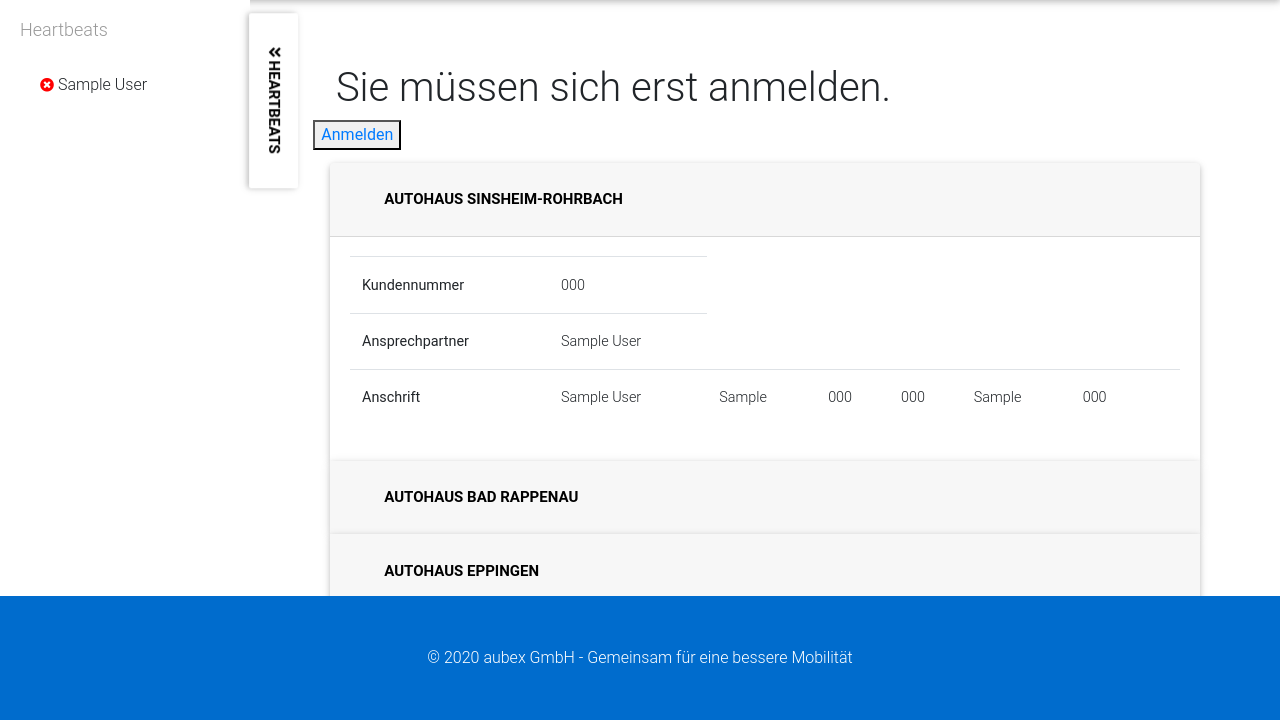
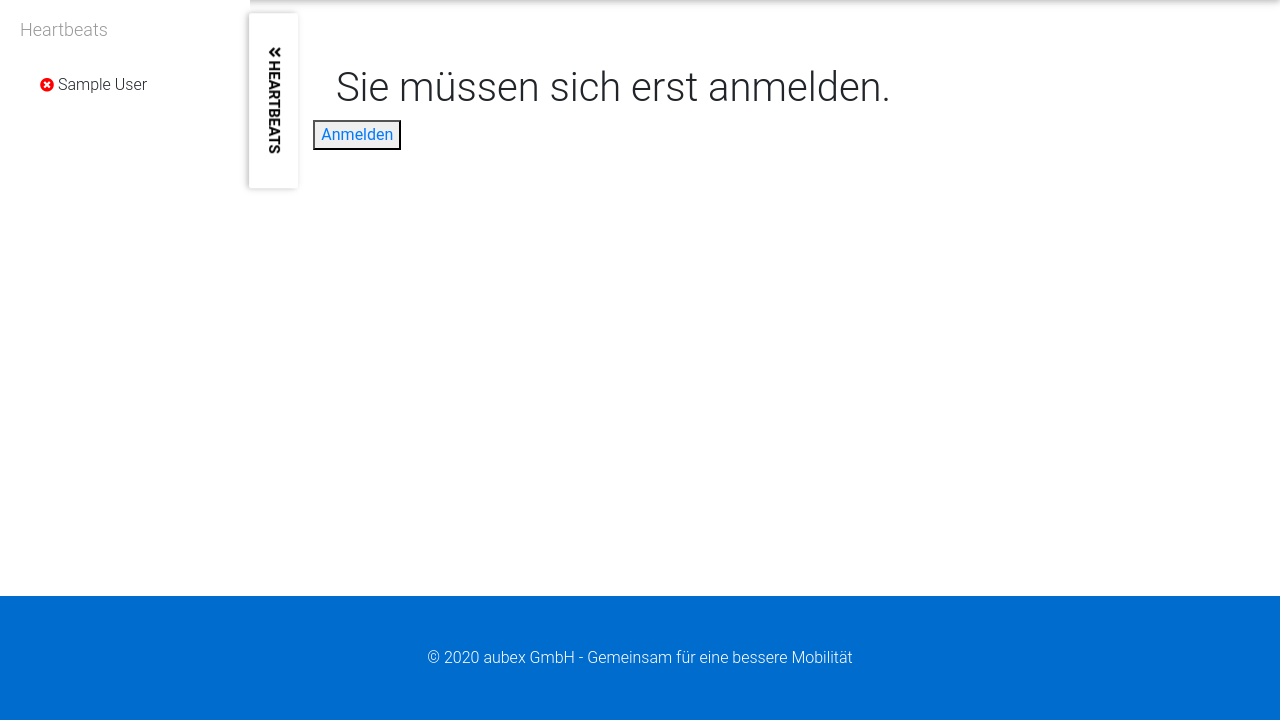
Before and after one commit to Buni48/management-portal, a Django app: page /customers/customer/1/ in a window 1280 px wide. Shown: the part 80-800 px from the top of the page. Run offline with Django 3.2, Linux system fonts and the light colour scheme; tables that the repository leaves empty hold one stand-in row (values such as "Sample post"); some libraries are stand-ins or nearby versions.

Commit message:
changed customer.html

```diff
--- a/templates/customers/customer.html
+++ b/templates/customers/customer.html
@@ -2,7 +2,7 @@
 
 <!-- Title -->
 {% block title %}
-    Kunde "Assenheimer + Mulfinger Rhein-Neckar GmbH & Co.KG"
+    Kunde
 {% endblock title %}
 
 <!-- Content-->
@@ -10,23 +10,14 @@
     <div class="content">
         {% if request.user.is_authenticated %}
             <h1>Kunden</h1>
-
-        {% else %}
-            <h1>Sie müssen sich erst anmelden.</h1>
-            <button type="button">
-                <a href="{% url 'login' %}">Anmelden</a>
-            </button>
-
-        {% endif %}
-    </div>
-
             <div class="container">
+                {% for customer in customers %}
                     <div class="accordion col" id="accordionExample">
                       <div class="card row-md-2">
                         <div class="card-header" id="headingOne">
                           <h2 class="mb-0">
                             <button class="btn btn-link btn-block text-left" type="button" data-toggle="collapse" data-target="#collapseOne" aria-expanded="true" aria-controls="collapseOne">
-          Autohaus Sinsheim-Rohrbach
+                                {{location.name}}
                             </button>
                           </h2>
                         </div>
@@ -42,7 +33,6 @@
                                       <th scope="row">Ansprechpartner</th>
                                       <td>{{customer.name}}</td>
                                     </tr>
-              {% for location in locations %}
                                     <tr>
                                       <th scope="row">Anschrift</th>
                                       <td>{{location.name}}</td>
@@ -53,105 +43,20 @@
                                       <td>{{location.phone_number}}</td>
                                       <td>{{location.email_adress}}</td>
                                     </tr>
-              {% endfor %}
-              <!-- Telefon
-                <tr>
-                  <th scope="row">Telefon</th>
-                  <td>{{location.phone_number}}</td>
-                </tr> -->
-              </tbody>
-          </table>
-      </div>
-    </div>
-  </div>
-  <div class="card row-md-2">
-    <div class="card-header" id="headingTwo">
-      <h2 class="mb-0">
-        <button class="btn btn-link btn-block text-left collapsed" type="button" data-toggle="collapse" data-target="#collapseTwo" aria-expanded="false" aria-controls="collapseTwo">
-          Autohaus Bad Rappenau
-        </button>
-      </h2>
-    </div>
-    <div id="collapseTwo" class="collapse" aria-labelledby="headingTwo" data-parent="#accordionExample">
-      <div class="card-body">
-           <table class="table">
-              <tbody>
-                {% for customer in customers %}
-                <tr>
-                  <th scope="row">Kundennummer</th>
-                  <td>{{customer.customer_number}}</td>
-                </tr>
-                <tr>
-                  <th scope="row">Ansprechpartner</th>
-                  <td>{{customer.name}}</td>
-                </tr>
-              {% endfor %}
-              {% for location in locations %}
-                <tr>
-                  <th scope="row">Anschrift</th>
-                  <td>{{location.name}}</td>
-                  <td>{{location.street}}</td>
-                  <td>{{location.house_number}}</td>
-                  <td>{{location.postcode}}</td>
-                  <td>{{location.city}}</td>
-                  <td>{{location.phone_number}}</td>
-                  <td>{{location.email_adress}}</td>
-                </tr>
-              {% endfor %}
-              <!-- Telefon
-                <tr>
-                  <th scope="row">Telefon</th>
-                  <td>{{location.phone_number}}</td>
-                </tr> -->
-              </tbody>
-          </table>
-      </div>
-    </div>
-  </div>
-  <div class="card row-md-2">
-    <div class="card-header" id="headingThree">
-      <h2 class="mb-0">
-        <button class="btn btn-link btn-block text-left collapsed" type="button" data-toggle="collapse" data-target="#collapseThree" aria-expanded="false" aria-controls="collapseThree">
-          Autohaus Eppingen
-        </button>
-      </h2>
-    </div>
-    <div id="collapseThree" class="collapse" aria-labelledby="headingThree" data-parent="#accordionExample">
-      <div class="card-body">
-          <table class="table">
-            <tbody>
-              {% for customer in customers %}
-                <tr>
-                  <th scope="row">Kundennummer</th>
-                  <td>{{customer.customer_number}}</td>
-                </tr>
-                <tr>
-                  <th scope="row">Ansprechpartner</th>
-                  <td>{{customer.name}}</td>
-                </tr>
-              {% endfor %}
-              {% for location in locations %}
-                <tr>
-                  <th scope="row">Anschrift</th>
-                  <td>{{location.name}}</td>
-                  <td>{{location.street}}</td>
-                  <td>{{location.house_number}}</td>
-                  <td>{{location.postcode}}</td>
-                  <td>{{location.city}}</td>
-                  <td>{{location.phone_number}}</td>
-                  <td>{{location.email_adress}}</td>
-                </tr>
-              {% endfor %}
-              <!-- Telefon
-                <tr>
-                  <th scope="row">Telefon</th>
-                  <td>{{location.phone_number}}</td>
-                </tr> -->
                                   </tbody>
                               </table>
                           </div>
                         </div>
                       </div>
                     </div>
+                {% endfor %}
+            </div>
+            {% else %}
+                <h1>Sie müssen sich erst anmelden.</h1>
+                <button type="button">
+                    <a href="{% url 'login' %}">Anmelden</a>
+                </button>
+
+            {% endif %}
         </div>
 {% endblock content %}
```
Lines whose indentation alone changed are shown as unchanged.
